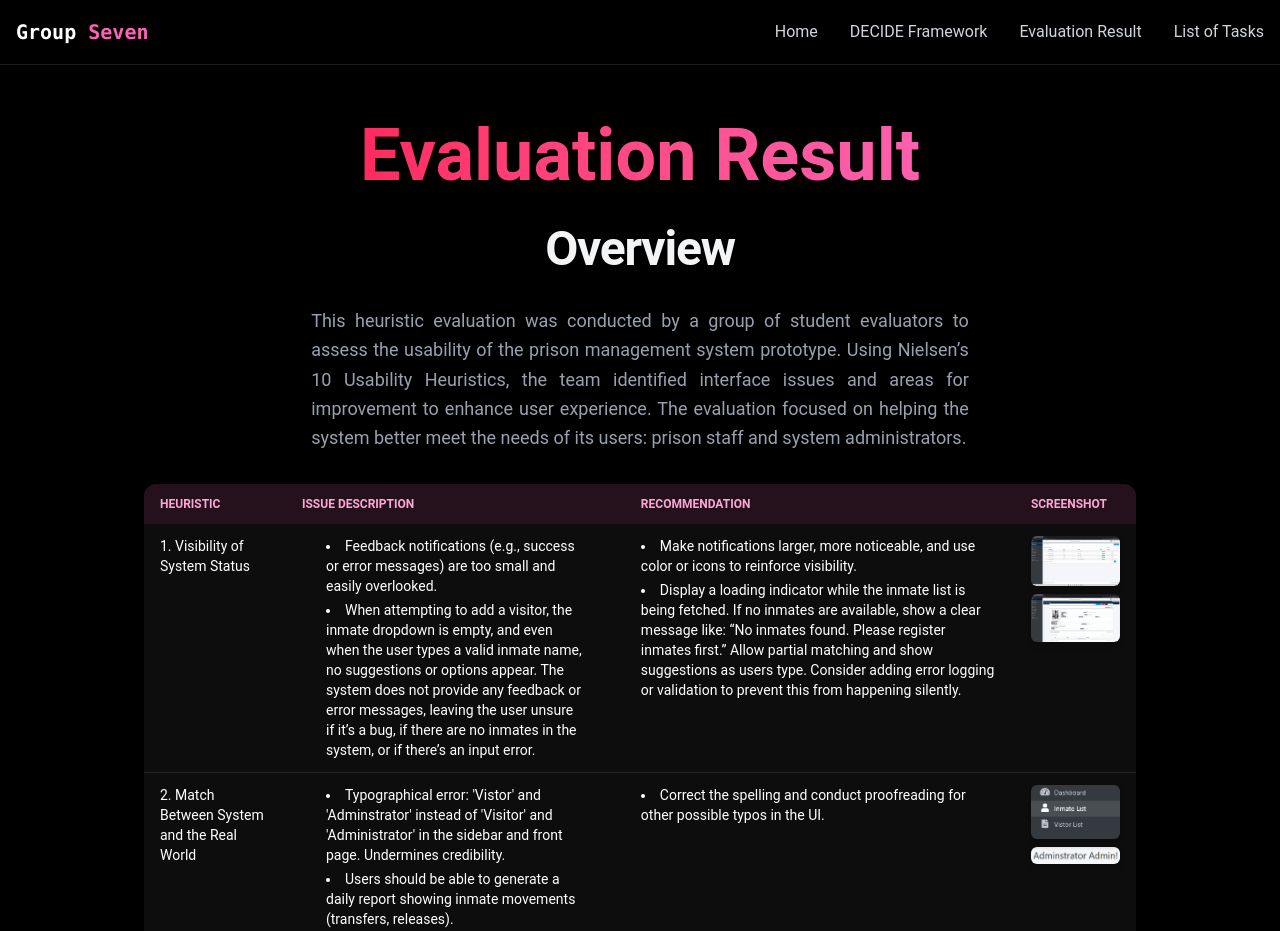
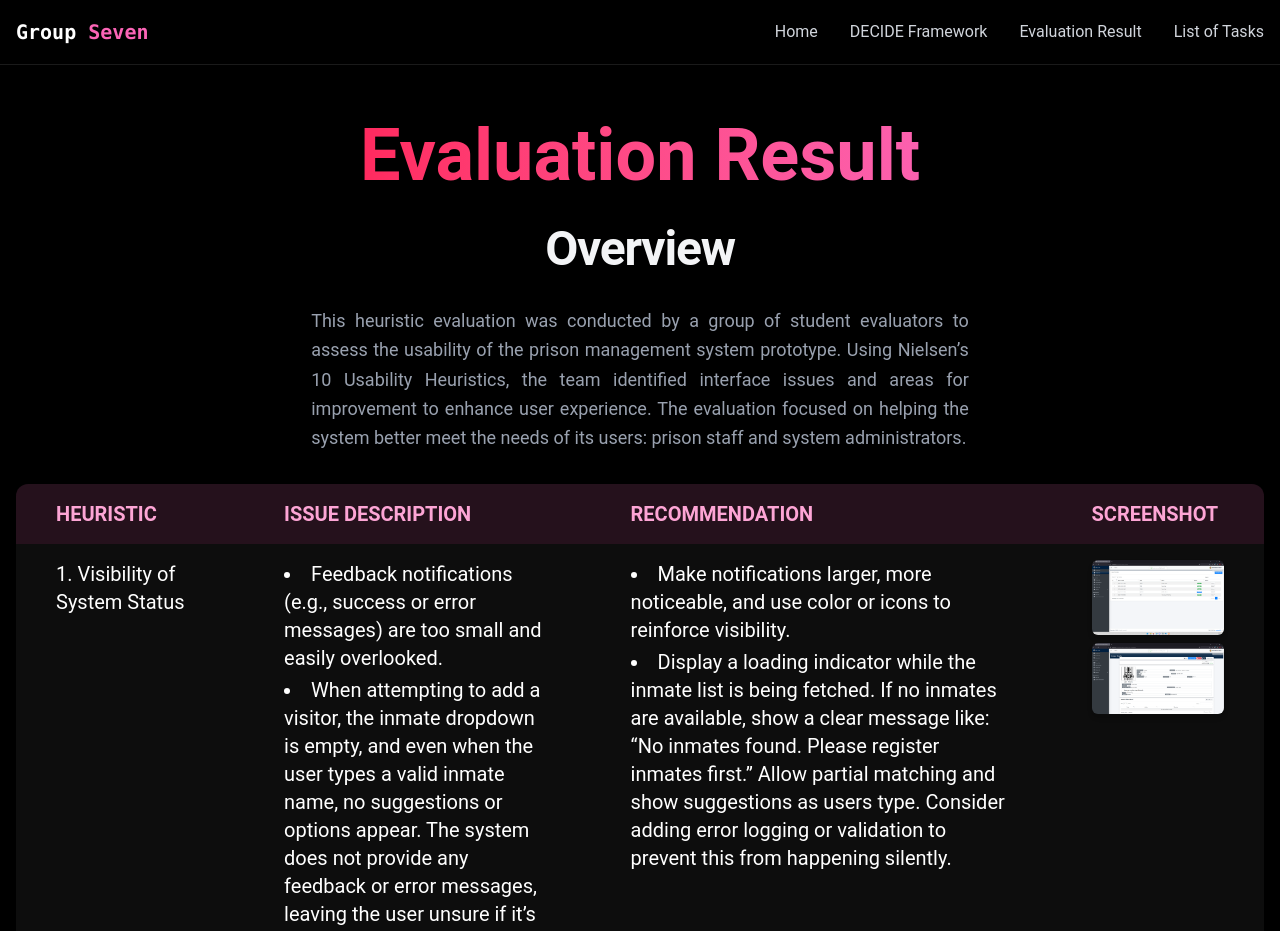
Before and after one commit to Barneycle/talaan, a React (Vite) app: page /evaluation in a window 1280 px wide. Shown: the top 931 px of the page. Built offline with nearby package versions, Linux system fonts and the light colour scheme.

Commit message:
made font size dynamic

```diff
--- a/src/components/LoadingScreen.jsx
+++ b/src/components/LoadingScreen.jsx
@@ -36,7 +36,7 @@ export const LoadingScreen = ({ onComplete }) => {
 
     <div className="fixed inset-0 z-50 bg-black text-gray-100 flex flex-col items-center justify-center">
 
-      <div className="mb-4 text-4xl font-mono font-bold">
+      <div className="mb-4 font-mono font-bold text-xl sm:text-2xl md:text-3xl lg:text-4xl">
 
         {text} <span className="animate-blink ml-1"> | </span>
 
--- a/src/components/MobileMenu.jsx
+++ b/src/components/MobileMenu.jsx
@@ -7,31 +7,31 @@ export const MobileMenu = ({ menuOpen, setMenuOpen }) => {
 
     <div className={`fixed top-0 left-0 w-full bg-[rgba(10,10,10,0.8)] z-40 flex flex-col items-center justify-center transition-all duration-300 ease-in-out ${ menuOpen ? "h-screen opacity-100 pointer-events-auto" : "h-0 opacity-0 pointer-events-none"} `}>
 
-      <button onClick={() => setMenuOpen(false)} className="absolute top-6 right-6 text-white text-3xl focus:outline-none cursor-pointer" aria-label="Close Menu">
+<button onClick={() => setMenuOpen(false)} className="absolute top-6 right-6 text-white text-2xl md:text-3xl focus:outline-none cursor-pointer" aria-label="Close Menu">
 
         &times;
 
       </button>
 
-      <Link to="/" onClick={() => setMenuOpen(false)} className={`text-2xl font-semibold text-white my-4 transform transition-transform duration-300 ${ menuOpen ? "opacity-100 translate-y-0" : "opacity-0 translate-y-5" } `}>
+<Link to="/" onClick={() => setMenuOpen(false)} className={`text-lg md:text-xl lg:text-2xl font-semibold text-white my-4 transform transition-transform duration-300 ${ menuOpen ? "opacity-100 translate-y-0" : "opacity-0 translate-y-5" } `}>
 
         Home
 
       </Link>
 
-      <Link to="/decide" onClick={() => setMenuOpen(false)} className={`text-2xl font-semibold text-white my-4 transform transition-transform duration-300 ${ menuOpen ? "opacity-100 translate-y-0" : "opacity-0 translate-y-5" } `}>
+<Link to="/decide" onClick={() => setMenuOpen(false)} className={`text-lg md:text-xl lg:text-2xl font-semibold text-white my-4 transform transition-transform duration-300 ${ menuOpen ? "opacity-100 translate-y-0" : "opacity-0 translate-y-5" } `}>
 
         DECIDE Framework
 
       </Link>
 
-      <Link to="/evaluation" onClick={() => setMenuOpen(false)} className={`text-2xl font-semibold text-white my-4 transform transition-transform duration-300 ${ menuOpen ? "opacity-100 translate-y-0" : "opacity-0 translate-y-5" } `}>
+<Link to="/evaluation" onClick={() => setMenuOpen(false)} className={`text-lg md:text-xl lg:text-2xl font-semibold text-white my-4 transform transition-transform duration-300 ${ menuOpen ? "opacity-100 translate-y-0" : "opacity-0 translate-y-5" } `}>
 
         Evaluation Result
 
       </Link>
 
-      <Link to="/tasks" onClick={() => setMenuOpen(false)} className={`text-2xl font-semibold text-white my-4 transform transition-transform duration-300 ${ menuOpen ? "opacity-100 translate-y-0" : "opacity-0 translate-y-5" } `}>
+<Link to="/tasks" onClick={() => setMenuOpen(false)} className={`text-lg md:text-xl lg:text-2xl font-semibold text-white my-4 transform transition-transform duration-300 ${ menuOpen ? "opacity-100 translate-y-0" : "opacity-0 translate-y-5" } `}>
 
         List of Tasks
 
--- a/src/components/sections/Decide.jsx
+++ b/src/components/sections/Decide.jsx
@@ -6,19 +6,19 @@ export const Decide = () => {
 
         <div className="text-center z-10 px-4">
 
-          <h1 className="text-5xl md:text-7xl font-bold mb-6 bg-gradient-to-r from-rose-500 to-pink-400 bg-clip-text text-transparent leading-right">
+<h1 className="text-4xl sm:text-5xl md:text-6xl lg:text-7xl font-bold mb-6 bg-gradient-to-r from-rose-500 to-pink-400 bg-clip-text text-transparent leading-right">
 
             DECIDE Framework
 
           </h1>
 
-            <h2 className="text-3xl sm:text-4xl md:text-5xl font-semibold mb-6 text-gray-100 tracking-tight text-center leading-snug">
+            <h2 className="text-2xl sm:text-3xl md:text-4xl lg:text-5xl font-semibold mb-6 text-gray-100 tracking-tight text-center leading-snug">
 
                 Introduction
 
             </h2>
 
-            <p className="text-gray-400 text-lg mb-8 max-w-prose mx-auto text-justify leading-relaxed">
+            <p className="text-gray-400 text-sm sm:text-base md:text-lg lg:text-xl mb-8 max-w-prose mx-auto text-justify leading-relaxed">
 
                 This section presents a heuristic evaluation of the Prison Management System, guided by Jakob Nielsen’s 10 Usability Heuristics. The goal is to systematically assess the interface for potential usability issues, consistency, and user control. By identifying areas for improvement, we aim to enhance the system's overall effectiveness and user experience for administrative personnel and stakeholders alike.
 
--- a/src/components/sections/Evaluation.jsx
+++ b/src/components/sections/Evaluation.jsx
@@ -207,7 +207,7 @@ export const Evaluation = () => {
 
         </h2>
 
-        <p className="text-gray-400 text-lg mb-8 max-w-prose mx-auto text-justify leading-relaxed">
+<p className="text-gray-400 text-sm md:text-base lg:text-lg mb-8 max-w-prose mx-auto text-justify leading-relaxed">
 
           This heuristic evaluation was conducted by a group of student evaluators to assess the usability of the prison management system prototype. Using Nielsen’s 10 Usability Heuristics, the team identified interface issues and areas for improvement to enhance user experience. The evaluation focused on helping the system better meet the needs of its users: prison staff and system administrators.
 
@@ -215,18 +215,18 @@ export const Evaluation = () => {
 
       </div>
 
-      <div className="overflow-x-auto w-[80%] px-4">
+<div className="overflow-x-auto w-full max-w-full px-4">
 
-<table className="min-w-full text-sm text-white bg-white/5 backdrop-blur-md rounded-xl overflow-hidden">
+<table className="w-full text-base sm:text-lg md:text-xl text-white bg-white/5 backdrop-blur-md rounded-xl overflow-hidden">
 
-          <thead className="bg-pink-500/10 text-pink-300 uppercase text-xs">
+<thead className="bg-pink-500/10 text-pink-300 uppercase">
 
             <tr>
 
-              <th className="px-4 py-3 text-left">Heuristic</th>
-              <th className="px-4 py-3 text-left">Issue Description</th>
-              <th className="px-4 py-3 text-left">Recommendation</th>
-              <th className="px-4 py-3 text-left">Screenshot</th>
+              <th className="px-6 sm:px-8 md:px-10 py-4 text-left text-base sm:text-lg md:text-xl">Heuristic</th>
+              <th className="px-6 sm:px-8 md:px-10 py-4 text-left text-base sm:text-lg md:text-xl">Issue Description</th>
+              <th className="px-6 sm:px-8 md:px-10 py-4 text-left text-base sm:text-lg md:text-xl">Recommendation</th>
+              <th className="px-6 sm:px-8 md:px-10 py-4 text-left text-base sm:text-lg md:text-xl">Screenshot</th>
 
             </tr>
 
@@ -250,7 +250,7 @@ export const Evaluation = () => {
 
                         <div key={pdfIdx} className="flex items-center gap-2">
 
-                          <span className="text-pink-300 cursor-pointer hover:underline text-lg p-5" onClick={() => setSelectedPDF(pdf.path)} >
+<span className="text-pink-300 cursor-pointer hover:underline text-sm md:text-base lg:text-lg p-5" onClick={() => setSelectedPDF(pdf.path)} >
 
                             {pdf.name}
 
@@ -270,9 +270,9 @@ export const Evaluation = () => {
 
                 <tr key={idx}>
 
-                  <td className="px-4 py-3 align-top">{row.heuristic}</td>
+<td className="px-6 sm:px-8 md:px-10 py-4 align-top">{row.heuristic}</td>
 
-                  <td className="px-10 py-3 align-top">
+<td className="px-6 sm:px-8 md:px-10 py-4 align-top">
 
                     {Array.isArray(row.issue) ? (
 
@@ -290,34 +290,20 @@ export const Evaluation = () => {
 
                   </td>
 
-                  <td className="px-4 py-3 align-top">
-
+              <td className="px-6 sm:px-8 md:px-10 py-4 align-top">
                 {Array.isArray(row.recommendation) ? (
-
                   <ul className="list-disc list-inside space-y-1">
-
                     {row.recommendation.map((item, i) => ( <li key={i}>{item}</li> ))}
-
                   </ul> ) : ( row.recommendation )}
-
               </td>
-
-<td className="px-4 py-3 align-top">
-
+              <td className="px-6 sm:px-8 md:px-10 py-4 align-top">
                 <div className="flex flex-wrap gap-2">
-
                   {row.images.map((imgSrc, imgIdx) => (
-
                     <div key={imgIdx} className="relative">
-
                       <img src={imgSrc} alt={`Screenshot for ${row.heuristic} #${imgIdx + 1}`} onClick={() => openImage(imgSrc)} className="w-20 sm:w-32 md:w-40 max-w-full h-auto rounded-md shadow-md cursor-pointer hover:scale-105 transition-transform" />
-
                     </div>
-
                   ))}
-
                 </div>
-
               </td>
 
                 </tr>
--- a/src/components/sections/Tasks.jsx
+++ b/src/components/sections/Tasks.jsx
@@ -71,13 +71,13 @@ export const Tasks = () => {
 
         <div className="text-center z-10 px-4">
 
-          <h1 className="text-5xl md:text-7xl font-bold mb-6 bg-gradient-to-r from-rose-500 to-pink-400 bg-clip-text text-transparent leading-right">
+<h1 className="text-4xl sm:text-5xl md:text-6xl lg:text-7xl font-bold mb-6 bg-gradient-to-r from-rose-500 to-pink-400 bg-clip-text text-transparent leading-right">
 
             List of Tasks
 
           </h1>
 
-          <p className="text-gray-400 text-lg mb-8 max-w-prose mx-auto text-justify leading-relaxed">
+          <p className="text-gray-400 text-sm sm:text-base md:text-lg lg:text-xl mb-8 max-w-prose mx-auto text-justify leading-relaxed">
 
             We performed these various tasks during the Heuristic Evaluation of the Prison Management System
 
@@ -87,9 +87,9 @@ export const Tasks = () => {
 
         <div className="overflow-x-auto w-[80%] px-4">
 
-          <table className="min-w-full text-sm text-white bg-white/5 backdrop-blur-md rounded-xl overflow-hidden">
+<table className="min-w-full text-sm sm:text-base md:text-lg lg:text-xl text-white bg-white/5 backdrop-blur-md rounded-xl overflow-hidden">
 
-            <thead className="bg-pink-500/10 text-pink-300 text-xs">
+            <thead className="bg-pink-500/10 text-pink-300 text-xs sm:text-sm md:text-base lg:text-lg">
 
               <tr>
 
```
Also changed, not shown: src/components/sections/Home.jsx (+6 -6 lines). Lines whose indentation alone changed are shown as unchanged.
